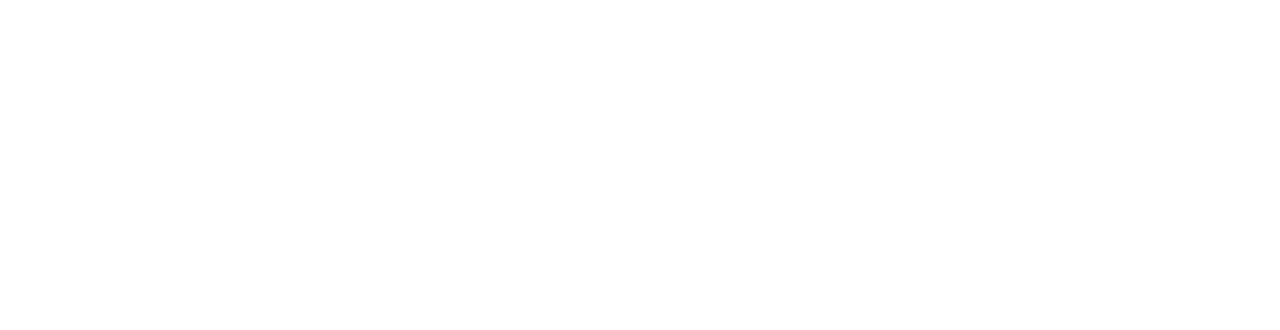
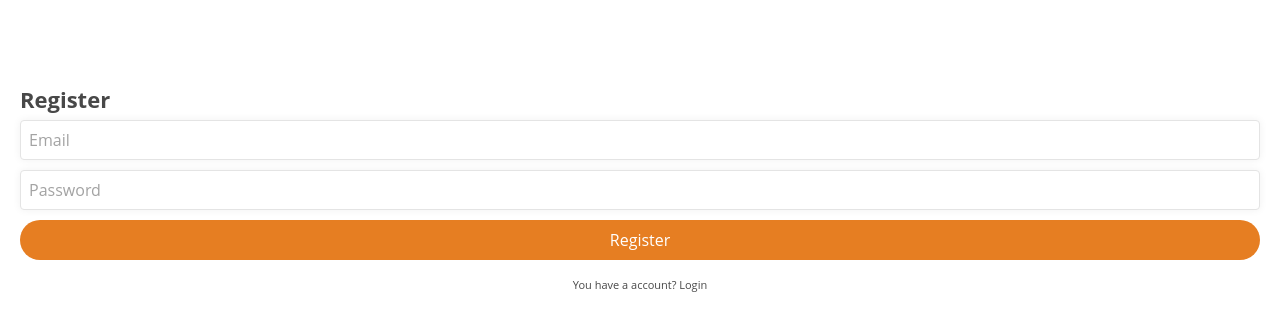
Before and after one commit to at-chaudang/todo-vue-pwa-dc, a Vue app: page /register in a window 1280 px wide. Shown: the top 330 px of the page. Built offline with nearby package versions, Linux system fonts and the light colour scheme.

Commit message:
make register component

```diff
--- a/package.json
+++ b/package.json
@@ -11,11 +11,13 @@
   },
   "dependencies": {
     "core-js": "^2.6.10",
+    "firebase": "^7.3.0",
     "node-sass": "^4.12.0",
     "register-service-worker": "^1.6.2",
     "sass-loader": "^8.0.0",
     "vue": "^2.6.10",
-    "vue-router": "^3.1.3"
+    "vue-router": "^3.1.3",
+    "vuex": "^3.1.1"
   },
   "devDependencies": {
     "@vue/cli-plugin-babel": "^3.12.0",
--- a/src/main.js
+++ b/src/main.js
@@ -2,6 +2,7 @@ import Vue from 'vue'
 import VueRouter from 'vue-router';
 import router from './router.js';
 import App from './App.vue'
+import firebase from 'firebase/app';
 import './registerServiceWorker'
 
 Vue.use(VueRouter);
@@ -9,6 +10,22 @@ Vue.use(router);
 
 Vue.config.productionTip = false
 
+const configOptions = {
+  apiKey: "AIzaSyDwzjdkgJr5M8mJkUBFshUvxxlClY9vY9E",
+  authDomain: "todo-v2.firebaseapp.com",
+  databaseURL: "https://todo-v2.firebaseio.com",
+  projectId: "todo-v2",
+  storageBucket: "todo-v2.appspot.com",
+  messagingSenderId: "956496848679",
+  appId: "1:956496848679:web:0fe648ffc4e1ed00e06b02"
+};
+
+firebase.initializeApp(configOptions);
+
+// <!-- The core Firebase JS SDK is always required and must be listed first -->
+{/* <script src="https://www.gstatic.com/firebasejs/7.3.0/firebase-app.js"></script> */}
+
+
 new Vue({
   router,
   render: h => h(App),
--- a/src/router.js
+++ b/src/router.js
@@ -2,6 +2,7 @@ import Vue from 'vue';
 import VueRouter from 'vue-router';
 import TodoList from './views/TodoList.vue';
 import Login from './views/Login.vue';
+import Register from './views/Register.vue';
 
 Vue.use(VueRouter);
 
@@ -19,6 +20,11 @@ const router = new VueRouter({
       name: 'login',
       component: Login,
     },
+    {
+      path: '/register',
+      name: 'register',
+      component: Register,
+    },
   ],
 });
 
--- a/src/views/Login.vue
+++ b/src/views/Login.vue
@@ -8,7 +8,7 @@
       <div class="form-group">
         <input type="password" placeholder="Password" class="form-control">
       </div>
-      <button class="btn btn-primary">Sign In</button>
+      <button class="btn btn-primary">Login In</button>
 
       <p class="text-small text-center mt-1">You don't have a account? You can create one</p>
     </div>
--- /dev/null
+++ b/src/views/Register.vue
@@ -0,0 +1,42 @@
+<template>
+  <div class="register-form">
+    <div class="main-container">
+      <h3>Register</h3>
+      <div class="form-group">
+        <input type="text" v-model="email" placeholder="Email" class="form-control">
+      </div>
+      <div class="form-group">
+        <input type="password" v-model="password" placeholder="Password" class="form-control">
+      </div>
+      <button @click="signUp" class="btn btn-primary">Register</button>
+
+      <p class="text-small text-center mt-1">You have a account? Login</p>
+    </div>
+  </div>
+</template>
+
+<script>
+
+import firebase from 'firebase/app';
+require('firebase/auth')
+
+export default {
+  name: 'register',
+  data() {
+    return {
+      email: '',
+      password: ''
+    };
+  },
+  methods: {
+    signUp: function() {
+      firebase.auth().createUserWithEmailAndPassword(email, password)
+        .then(function(user) {
+          alert('Your account has been created.' + user);
+        }).catch(function(error) {
+          alert('Oops. ' + error.message);
+        });
+    }
+  },
+}
+</script>>
--- a/src/views/TodoList.vue
+++ b/src/views/TodoList.vue
@@ -22,7 +22,6 @@
         </ul>
       </div>
       <Footer
-      :disabledActiveTab="disabledActiveTab"
       :showClearCompletedBtn="showClearCompletedBtn"
       @onClearCompleted="onClearCompleted" @filter="filter = $event" />
     </div>
```
Also changed, not shown: 1 other file (tests, documents, lock files or other folders).
